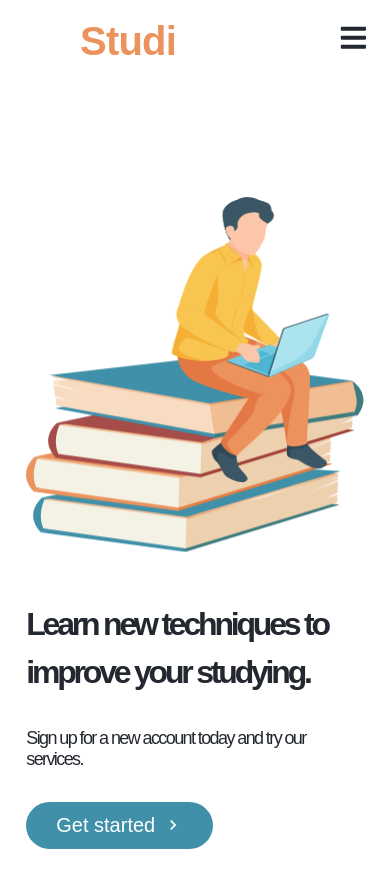
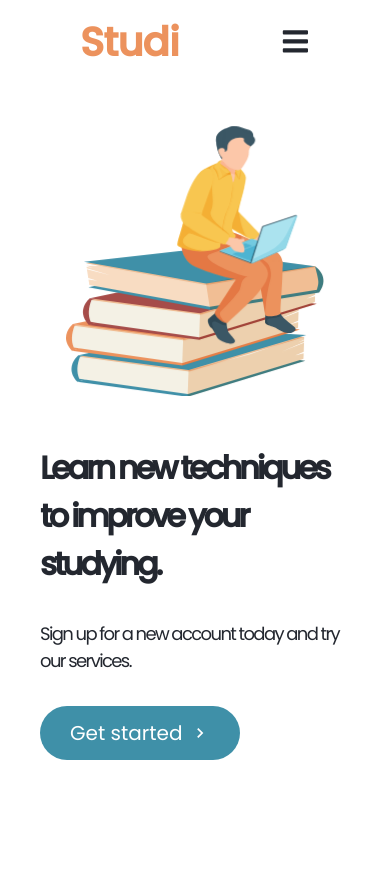
Before and after one commit to gxlpes/studi, a React (Create React App) app: page / in a window 390 px wide. After the commit the page ends 844 px from the top, so only its background shows below. Built offline with nearby package versions, Linux system fonts and the light colour scheme.

Commit message:
Improve usage

```diff
--- a/public/index.html
+++ b/public/index.html
@@ -3,12 +3,16 @@
   <head>
     <meta charset="utf-8" />
     <link rel="icon" href="%PUBLIC_URL%/favicon.ico" />
+    <link rel="preconnect" href="https://fonts.googleapis.com" />
+    <link rel="preconnect" href="https://fonts.gstatic.com" crossorigin />
+    <link
+      href="https://fonts.googleapis.com/css2?family=Poppins:wght@400;500&display=swap"
+      rel="stylesheet"
+    />
+
     <meta name="viewport" content="width=device-width, initial-scale=1" />
     <meta name="theme-color" content="#000000" />
-    <meta
-      name="description"
-      content="Web site created using create-react-app"
-    />
+    <meta name="description" content="Web site created using create-react-app" />
     <link rel="apple-touch-icon" href="%PUBLIC_URL%/logo192.png" />
     <!--
       manifest.json provides metadata used when your web app is installed on a
--- a/src/components/HomeSection/HeroSectionStyles.js
+++ b/src/components/HomeSection/HeroSectionStyles.js
@@ -8,7 +8,7 @@
   justify-content: center;
   align-items: center;
   padding: 0 1rem;
-  height: 800px;
+  height: 40rem;
   z-index: 1;
 `;
 
@@ -28,7 +28,7 @@
 `;
 
 export const SVGImage = styled(SVGFile)`
-  width: clamp(1rem + 15vw, 15rem + 25vw, 40rem + 50vw);
+  width: clamp(1rem + 15vw, 10rem + 25vw, 40rem + 50vw);
 
   @media screen (max-width: 768px) {
     margin-top: -10rem;
@@ -38,7 +38,6 @@
 export const HeroContent = styled.div`
   z-index: 3;
   max-width: 1200px;
-  margin-top: -5rem;
   padding: 8px 24px;
   display: flex;
   flex-direction: row-reverse;
@@ -53,6 +52,7 @@
 export const HeroH1 = styled.h1`
   color: #23272f;
   font-size: 48px;
+  font-weight: 900;
   text-align: left;
   line-height: 4rem;
   letter-spacing: -0.2rem;
--- a/src/components/Navbar/NavbarStyles.js
+++ b/src/components/Navbar/NavbarStyles.js
@@ -43,10 +43,9 @@
   display: none;
 
   @media screen and (max-width: 768px) {
-    display: block;
-    position: absolute;
+    display: flex;
+    align-items: center;
     left: 50%;
-    transform: translate(500%, 65%);
     font-size: 1.8rem;
     cursor: pointer;
     color: #23272f;
--- a/src/components/Sidebar/SidebarStyles.js
+++ b/src/components/Sidebar/SidebarStyles.js
@@ -8,7 +8,7 @@
   z-index: 999;
   width: 100%;
   height: 100%;
-  background: #fafafa;
+  background: #fff;
   display: grid;
   align-items: center;
   top: 0;
```
